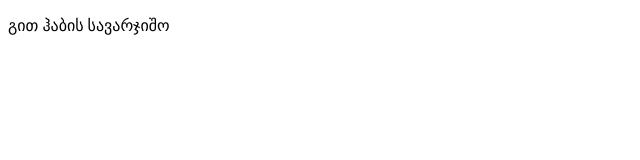
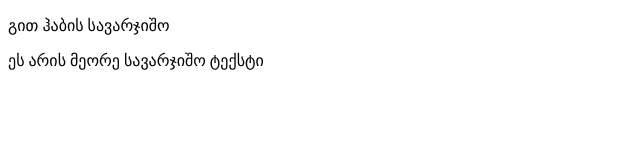
Before and after one commit to gialipo84/Lesson-5.-Liparteliani, a plain HTML site: page index.html in a window 1280 px wide. Shown: the whole page, without its empty margins (0-640 px from the left). Drawn offline with Linux system fonts and the light colour scheme.

Commit message:
მეორე ტექსტი

```diff
--- a/index.html
+++ b/index.html
@@ -6,6 +6,7 @@
 	<title></title>
 </head>
      <p> გით ჰაბის სავარჯიშო</p>
+     <p>ეს არის მეორე სავარჯიშო ტექსტი</p>
 <body>
 
 </body>
```
